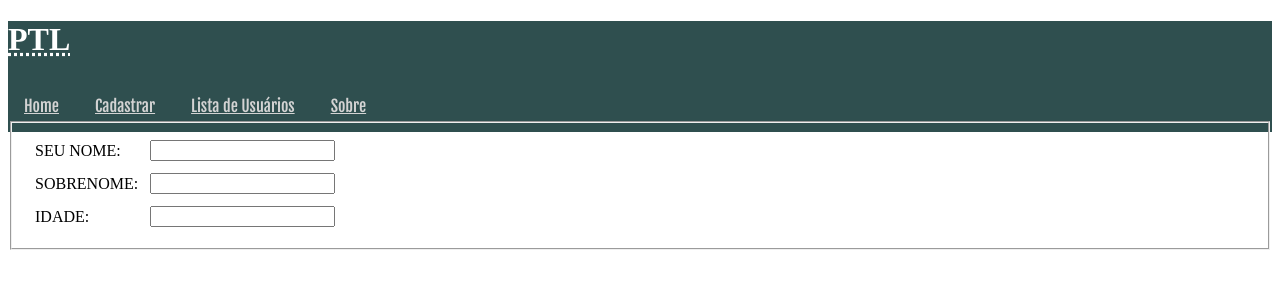
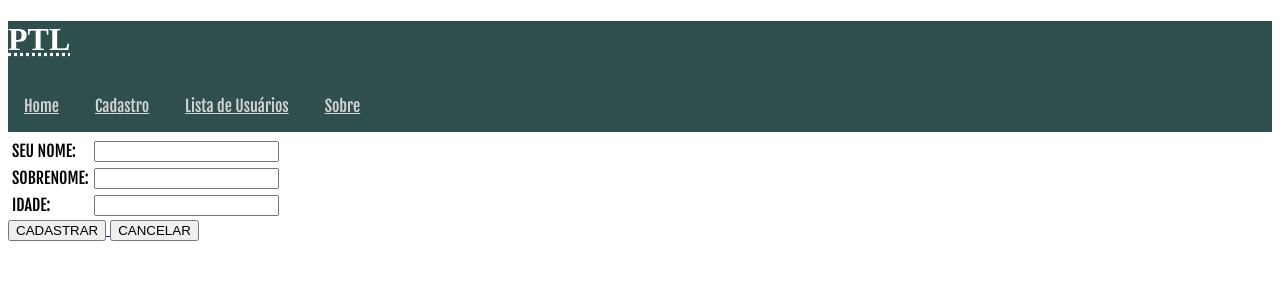
Before and after one commit to douglasbernardo/projeto01, a PHP site: page /cadastrar.php in a window 1280 px wide. Shown: the top 300 px of the page. Run offline with PHP 8.4, Linux system fonts and the light colour scheme.

Commit message:
mudanças no cadastro e criação de tabela

```diff
--- a/cadastrar.php
+++ b/cadastrar.php
@@ -11,14 +11,13 @@
 			<h1><abbr title="Projeto Little">PTL</abbr></h1>
 			<div id="menu">
 				<a href="index.php" class="btn primary">Home</a>
-				<a href="#" class="btn secondary">Cadastrar</a>
+				<a href="#" class="btn secondary">Cadastro</a>
 				<a href="listadeusuario.php" class="btn secondary">Lista de Usuários</a>
 				<a href="#" class="btn danger">Sobre</a>
 			</div>
 		</div>
-		<!-- CADASTRAR -->
-		<fieldset>
-			<table cellspacing="10">
+		<!-- CADASTRAR NOMES-->
+		<table cellspacing="3">
 			<tr>
 				<td>
 					<label for="NOME">SEU NOME:</label>
@@ -44,6 +43,11 @@
 				</td>
 			</tr>
 		</table>
-		</fieldset>
+		<a href="listadeusuario.php">
+     		<button class="btn btn-cadastrar">CADASTRAR</button>
+		</a>
+		<a href="index.php">
+			<button class="btn btn-cancelar">CANCELAR</button>
+		</a>
 	</body>
 </html>
--- a/css/css.css
+++ b/css/css.css
@@ -62,6 +62,8 @@ h2 {
 	font-family: 'Rubik Mono One', sans-serif;
 	font-size: 20px;
 }
-td.table{
+table {
+	height: 70px;
+	padding-top: 15px;
 	font-family: 'Fjalla One', sans-serif;
 }
--- a/index.php
+++ b/index.php
@@ -11,7 +11,7 @@
 			<h1><abbr title="Projeto Little">PTL</abbr></h1>
 			<div id="menu">
 				<a href="#" class="btn primary">Home</a>
-				<a href="cadastrar.php" class="btn secondary">Cadastrar</a>
+				<a href="cadastrar.php" class="btn secondary">Cadastro</a>
 				<a href="listadeusuario.php" class="btn third">Lista de Usuários</a>
 				<a href="sobre.php" class="btn danger">Sobre</a>
 			</div>
--- a/listadeusuario.php
+++ b/listadeusuario.php
@@ -15,8 +15,8 @@
 			<h1><abbr title="Projeto Little">PTL</abbr></h1>
 			<div id="menu">
 				<a href="index.php" class="btn primary">Home</a>
-				<a href="cadastrar.php" class="btn secondary">Cadastrar</a>
-				<a href="#" class="btn secondary">Lista de Usuários</a>
+				<a href="cadastrar.php" class="btn secondary">Cadastro</a>
+				<a href="#" class="btn third">Lista de Usuários</a>
 				<a href="sobre.php" class="btn danger">Sobre</a>
 			</div>
 		</div>
--- a/sobre.php
+++ b/sobre.php
@@ -11,8 +11,8 @@
 			<h1><abbr title="Projeto Little">PTL</abbr></h1>
 			<div id="menu">
 				<a href="index.php" class="btn primary">Home</a>
-				<a href="cadastrar.php" class="btn secondary">Cadastrar</a>
-				<a href="listadeusuario.php" class="btn secondary">Lista de Usuários</a>
+				<a href="cadastrar.php" class="btn secondary">Cadastro</a>
+				<a href="listadeusuario.php" class="btn third">Lista de Usuários</a>
 				<a href="#" class="btn danger">Sobre</a>
 			</div>
 		</div>
```
Lines whose indentation alone changed are shown as unchanged.
